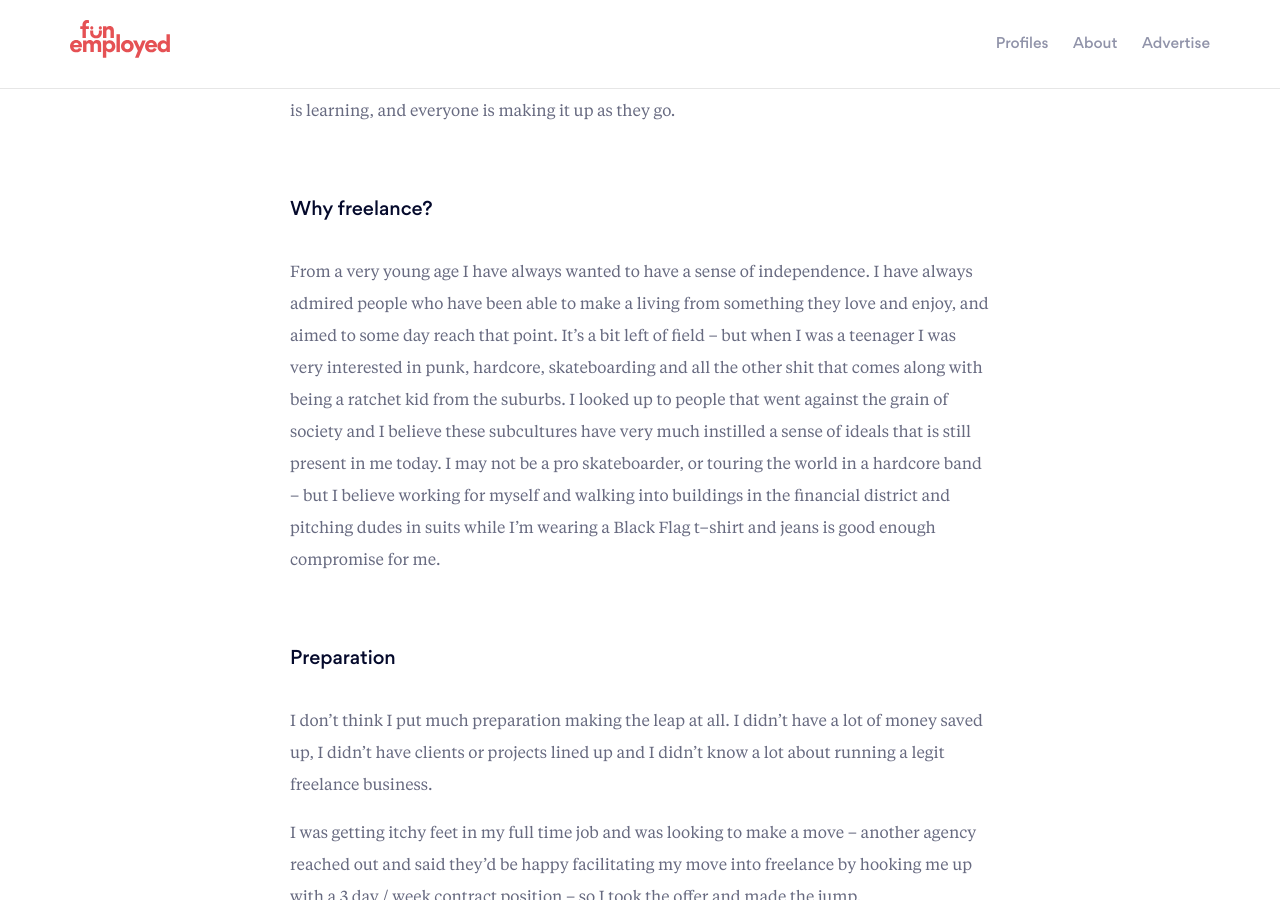
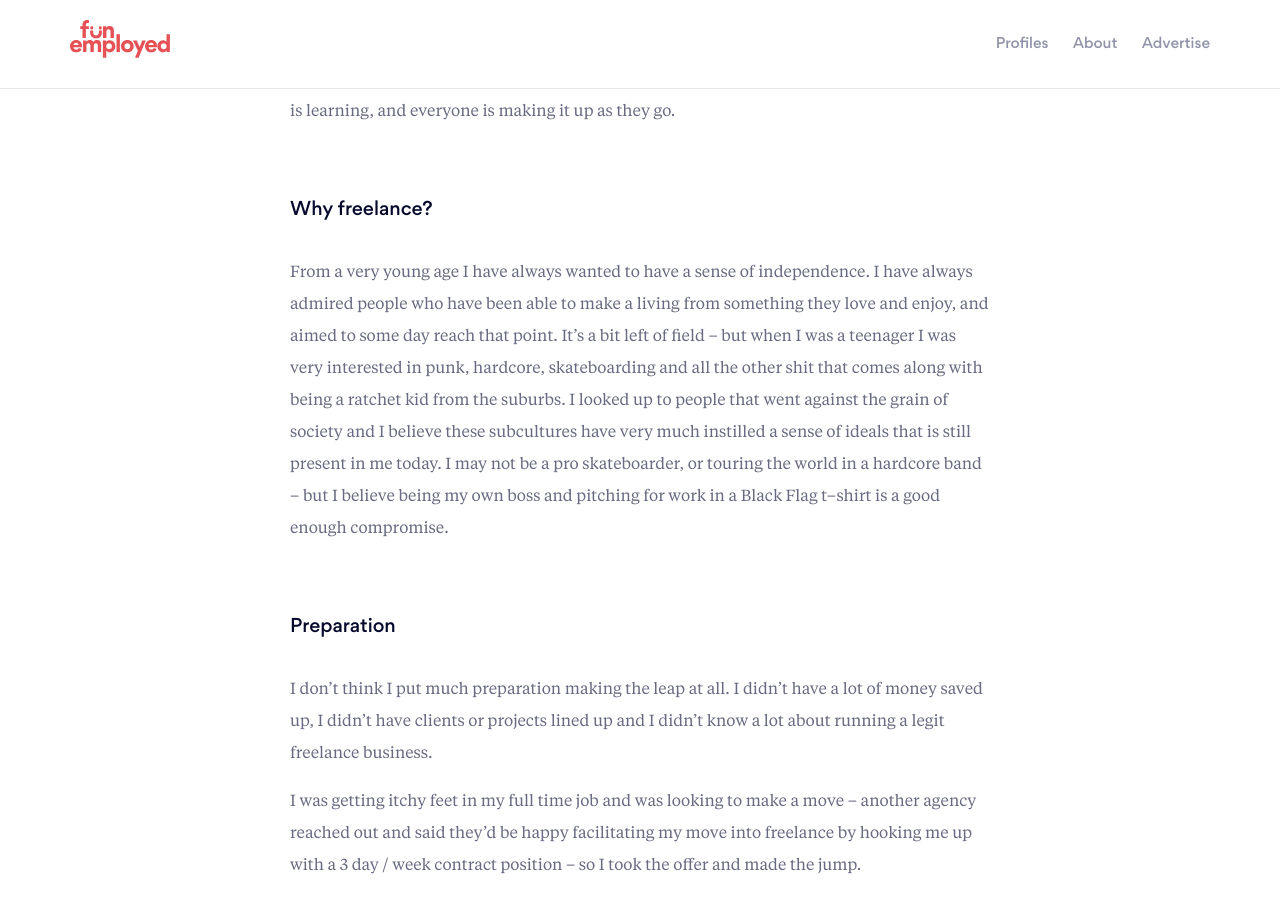
Before and after one commit to mattvernon/funemployed, a Jekyll site: the page built from _profiles/matthewvernon.markdown, in a window 1280 px wide and 900 px high, scrolled down 1804 px. Built offline with Jekyll 4.4.1, drawn with Linux system fonts in a browser that asks for light colours.

Commit message:
Updated Matthewvernon

```diff
--- a/_profiles/matthewvernon.markdown
+++ b/_profiles/matthewvernon.markdown
@@ -45,7 +45,7 @@ Funnily enough – this wasn’t the case, as I was thrown right into the deep e
 
 ### Why freelance?
 
-From a very young age I have always wanted to have a sense of independence. I have always admired people who have been able to make a living from something they love and enjoy, and aimed to some day reach that point. It’s a bit left of field – but when I was a teenager I was very interested in punk, hardcore, skateboarding and all the other shit that comes along with being a ratchet kid from the suburbs. I looked up to people that went against the grain of society and I believe these subcultures have very much instilled a sense of ideals that is still present in me today. I may not be a pro skateboarder, or touring the world in a hardcore band – but I believe working for myself and walking into buildings in the financial district and pitching dudes in suits while I’m wearing a Black Flag t–shirt and jeans is good enough compromise for me.
+From a very young age I have always wanted to have a sense of independence. I have always admired people who have been able to make a living from something they love and enjoy, and aimed to some day reach that point. It’s a bit left of field – but when I was a teenager I was very interested in punk, hardcore, skateboarding and all the other shit that comes along with being a ratchet kid from the suburbs. I looked up to people that went against the grain of society and I believe these subcultures have very much instilled a sense of ideals that is still present in me today. I may not be a pro skateboarder, or touring the world in a hardcore band – but I believe being my own boss and pitching for work in a Black Flag t–shirt is a good enough compromise.
 
 
 ### Preparation
```
